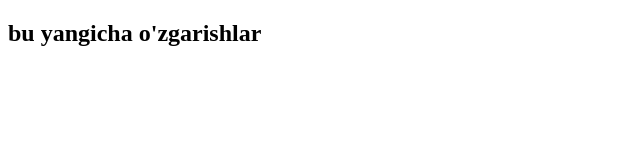
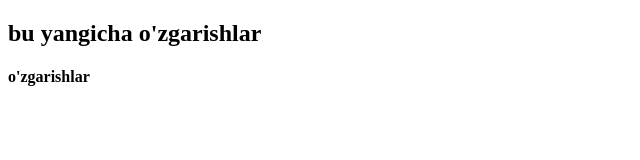
Before and after one commit to Muminniyoz/takrorlash, a plain HTML site: page index.html in a window 1280 px wide. Shown: the whole page, without its empty margins (0-640 px from the left). Drawn offline with Linux system fonts and the light colour scheme.

Commit message:
o'zgarishlar qo'shildi

```diff
--- a/index.html
+++ b/index.html
@@ -7,5 +7,7 @@
 </head>
 <body>
     <h2>bu yangicha o'zgarishlar</h2>
+
+    <h4>o'zgarishlar</h4>
 </body>
 </html>
```
